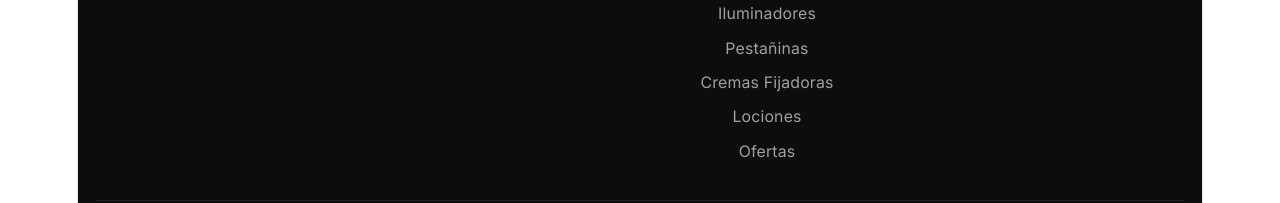
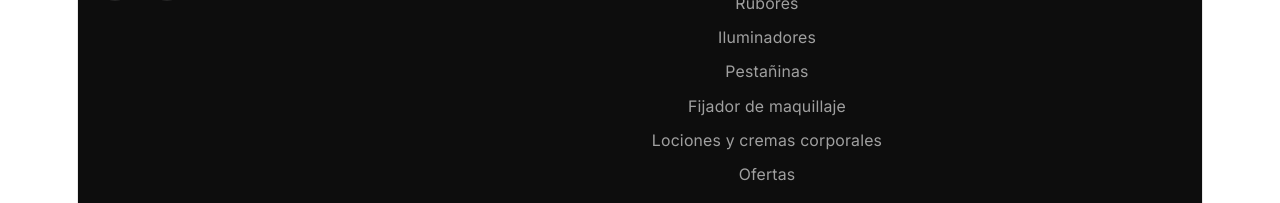
Before and after one commit to andersonmonsal/catalogo, a React (Vite) app: page / in a window 1280 px wide. Shown: the part 2583-2786 px from the top of the page. Built offline with nearby package versions, Linux system fonts and the light colour scheme; no server answers; the database is empty; a web font is replaced by a local one.

Commit message:
fix: renombrar categorias a Fijador de maquillaje y Lociones y cremas corporales

```diff
--- a/src/components/CategoryIcons.jsx
+++ b/src/components/CategoryIcons.jsx
@@ -133,18 +133,18 @@ export function CatIconDefault() {
  */
 export function getCategoryIcon(cat) {
   const map = {
-    'Skincare':         <CatIconSkincare />,
-    'Correctores':      <CatIconCorrectores />,
-    'Bases':            <CatIconBases />,
-    'Polvos':           <CatIconPolvos />,
-    'Rubores':          <CatIconRubores />,
-    'Iluminadores':     <CatIconIluminadores />,
-    'Pestañinas':       <CatIconPestaninas />,
-    'Labiales':         <CatIconLabiales />,
-    'Cremas Fijadoras': <CatIconCremasFijadoras />,
-    'Lociones':         <CatIconLociones />,
-    'Brochas':          <CatIconBrochas />,
-    'Accesorios':       <CatIconAccesorios />,
+    'Skincare':                    <CatIconSkincare />,
+    'Correctores':                 <CatIconCorrectores />,
+    'Bases':                       <CatIconBases />,
+    'Polvos':                      <CatIconPolvos />,
+    'Rubores':                     <CatIconRubores />,
+    'Iluminadores':                <CatIconIluminadores />,
+    'Pestañinas':                  <CatIconPestaninas />,
+    'Labiales':                    <CatIconLabiales />,
+    'Fijador de maquillaje':       <CatIconCremasFijadoras />,
+    'Lociones y cremas corporales':<CatIconLociones />,
+    'Brochas':                     <CatIconBrochas />,
+    'Accesorios':                  <CatIconAccesorios />,
   };
   return map[cat] || <CatIconDefault />;
 }
--- a/src/components/layout/Footer.jsx
+++ b/src/components/layout/Footer.jsx
@@ -57,8 +57,8 @@ export default function Footer() {
               <Link to="/catalogo?categoria=Rubores">Rubores</Link>
               <Link to="/catalogo?categoria=Iluminadores">Iluminadores</Link>
               <Link to="/catalogo?categoria=Pestañinas">Pestañinas</Link>
-              <Link to="/catalogo?categoria=Cremas Fijadoras">Cremas Fijadoras</Link>
-              <Link to="/catalogo?categoria=Lociones">Lociones</Link>
+              <Link to="/catalogo?categoria=Fijador de maquillaje">Fijador de maquillaje</Link>
+              <Link to="/catalogo?categoria=Lociones y cremas corporales">Lociones y cremas corporales</Link>
               <Link to="/catalogo?filter=ofertas">Ofertas</Link>
             </div>
           </div>
--- a/src/data/initialProducts.js
+++ b/src/data/initialProducts.js
@@ -716,8 +716,8 @@ export const INITIAL_CATEGORIES = [
   "Labiales",
   "Brillos",
   "Sombras",
-  "Cremas Fijadoras",
-  "Lociones",
+  "Fijador de maquillaje",
+  "Lociones y cremas corporales",
   "Brochas",
   "Accesorios",
   "Otros"
--- a/src/pages/public/Home.jsx
+++ b/src/pages/public/Home.jsx
@@ -200,8 +200,8 @@ const CATEGORIES_HOME = [
   { name: 'Pestañinas', icon: <CatIconPestaninas /> },
   { name: 'Correctores', icon: <CatIconCorrectores /> },
   { name: 'Labiales', icon: <CatIconLabiales /> },
-  { name: 'Cremas Fijadoras', icon: <CatIconCremasFijadoras /> },
-  { name: 'Lociones', icon: <CatIconLociones /> },
+  { name: 'Fijador de maquillaje', icon: <CatIconCremasFijadoras /> },
+  { name: 'Lociones y cremas corporales', icon: <CatIconLociones /> },
 ];
 
 function SparkleIcon() {
@@ -216,7 +216,7 @@ function getCategoryIcon(cat) {
   const map = {
     Skincare: <CatIconSkincare />, Correctores: <CatIconCorrectores />, Bases: <CatIconBases />, Polvos: <CatIconPolvos />,
     Rubores: <CatIconRubores />, Iluminadores: <CatIconIluminadores />, Pestañinas: <CatIconPestaninas />, Labiales: <CatIconLabiales />,
-    'Cremas Fijadoras': <CatIconCremasFijadoras />, Lociones: <CatIconLociones />, Accesorios: <CatIconAccesorios />,
+    'Fijador de maquillaje': <CatIconCremasFijadoras />, 'Lociones y cremas corporales': <CatIconLociones />, Accesorios: <CatIconAccesorios />,
   };
   return map[cat] || <CatIconDefault />;
 }
```
